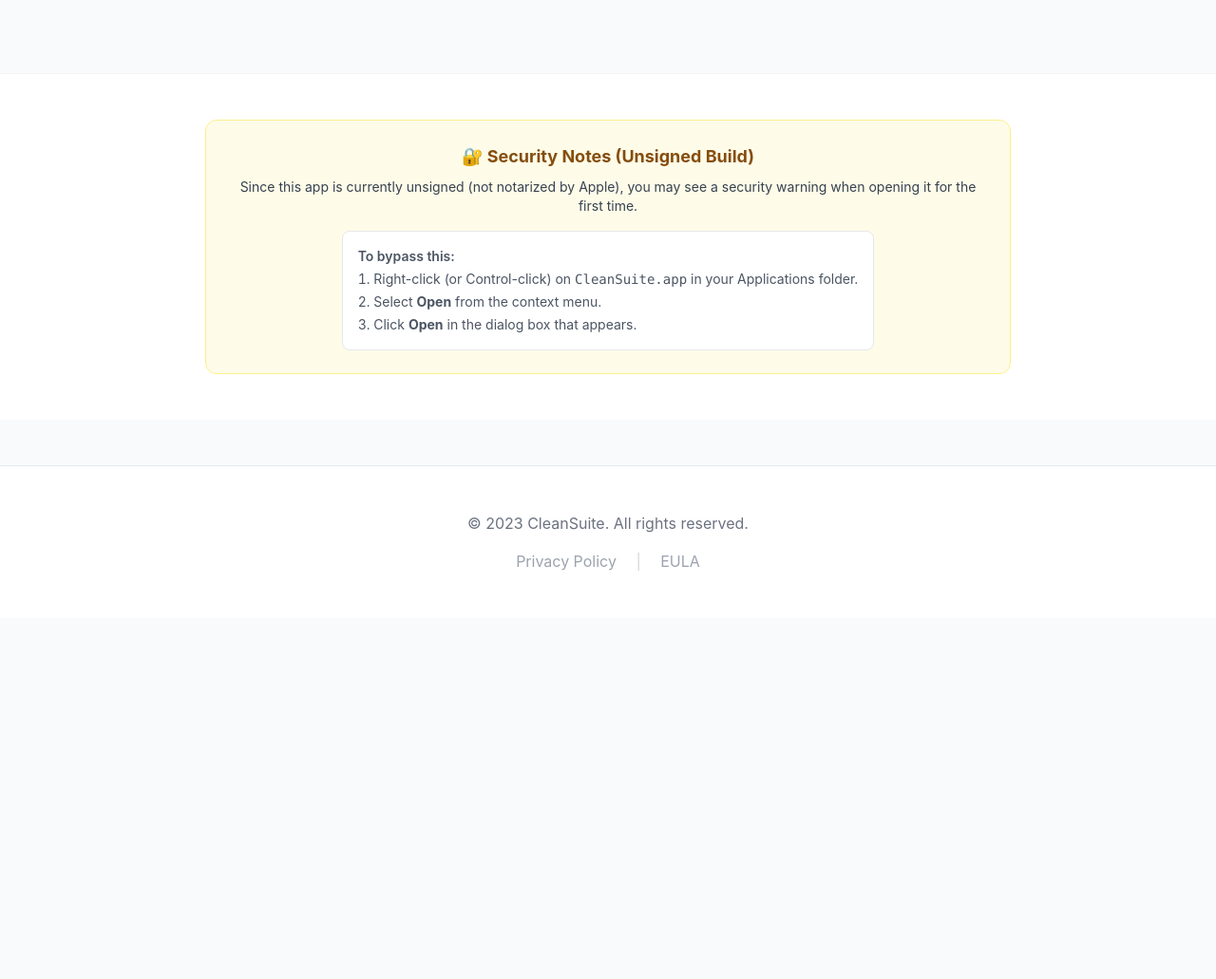
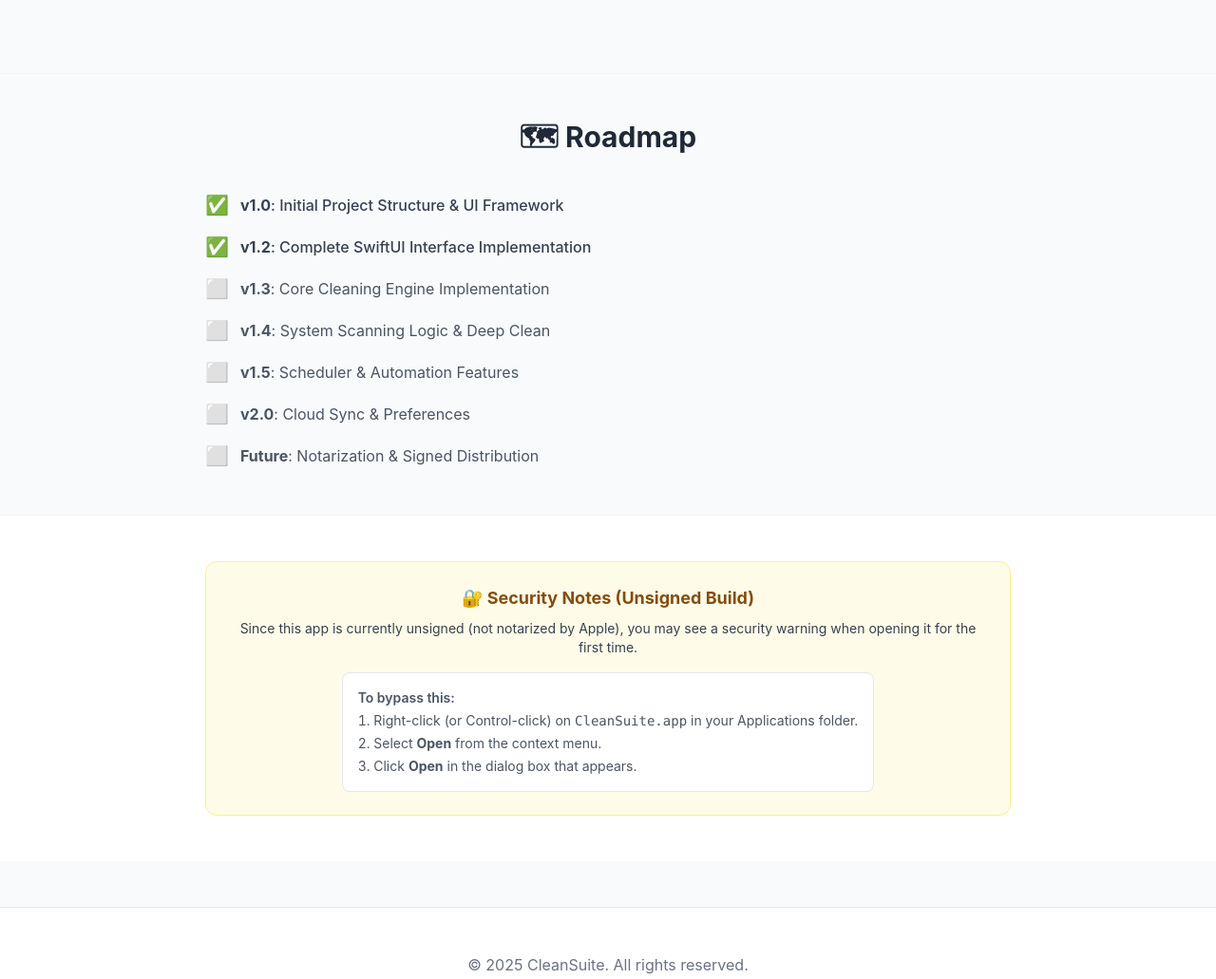
Before and after one commit to hjuming/WEDO-Link-CleanSuite, a plain HTML site: page docs/en/index.html in a window 1280 px wide. Shown: the part 1101-2132 px from the top of the page at 95% size. Before the commit the page ends 1752 px from the top, so only its background shows below. Drawn offline with nearby package versions, Linux system fonts and the light colour scheme; no server answers.

Commit message:
Update GitHub Pages: Add Roadmap and update copyright

```diff
--- a/docs/en/index.html
+++ b/docs/en/index.html
@@ -219,6 +219,51 @@
         </div>
     </section>
 
+    <!-- Roadmap -->
+    <section
+        class="py-12 bg-gray-50 dark:bg-gray-900 border-t border-gray-100 dark:border-gray-700 transition-colors duration-200">
+        <div class="max-w-4xl mx-auto px-6">
+            <h2 class="text-3xl font-bold text-center mb-10 text-gray-800 dark:text-white">🗺 Roadmap</h2>
+            <div class="space-y-4">
+                <div class="flex items-center space-x-3">
+                    <span class="text-green-500 text-xl">✅</span>
+                    <span class="text-gray-700 dark:text-gray-300 font-medium"><strong>v1.0</strong>: Initial Project
+                        Structure & UI Framework</span>
+                </div>
+                <div class="flex items-center space-x-3">
+                    <span class="text-green-500 text-xl">✅</span>
+                    <span class="text-gray-700 dark:text-gray-300 font-medium"><strong>v1.2</strong>: Complete SwiftUI
+                        Interface Implementation</span>
+                </div>
+                <div class="flex items-center space-x-3">
+                    <span class="text-gray-400 text-xl">⬜️</span>
+                    <span class="text-gray-600 dark:text-gray-400"><strong>v1.3</strong>: Core Cleaning Engine
+                        Implementation</span>
+                </div>
+                <div class="flex items-center space-x-3">
+                    <span class="text-gray-400 text-xl">⬜️</span>
+                    <span class="text-gray-600 dark:text-gray-400"><strong>v1.4</strong>: System Scanning Logic & Deep
+                        Clean</span>
+                </div>
+                <div class="flex items-center space-x-3">
+                    <span class="text-gray-400 text-xl">⬜️</span>
+                    <span class="text-gray-600 dark:text-gray-400"><strong>v1.5</strong>: Scheduler & Automation
+                        Features</span>
+                </div>
+                <div class="flex items-center space-x-3">
+                    <span class="text-gray-400 text-xl">⬜️</span>
+                    <span class="text-gray-600 dark:text-gray-400"><strong>v2.0</strong>: Cloud Sync &
+                        Preferences</span>
+                </div>
+                <div class="flex items-center space-x-3">
+                    <span class="text-gray-400 text-xl">⬜️</span>
+                    <span class="text-gray-600 dark:text-gray-400"><strong>Future</strong>: Notarization & Signed
+                        Distribution</span>
+                </div>
+            </div>
+        </div>
+    </section>
+
     <!-- Security Note -->
     <section
         class="py-12 bg-white dark:bg-gray-800 border-t border-gray-100 dark:border-gray-700 transition-colors duration-200">
@@ -249,7 +294,7 @@
     <footer class="bg-white dark:bg-gray-800 border-t border-gray-200 dark:border-gray-700 py-12 mt-12">
         <div class="max-w-7xl mx-auto px-4 sm:px-6 lg:px-8">
             <div class="text-center">
-                <p class="text-gray-500 dark:text-gray-400">&copy; 2023 CleanSuite. All rights reserved.</p>
+                <p class="text-gray-500 dark:text-gray-400">&copy; 2025 CleanSuite. All rights reserved.</p>
                 <div class="mt-4 space-x-4">
                     <a href="./privacy/en/" class="text-gray-400 hover:text-gray-500 dark:hover:text-gray-300">Privacy
                         Policy</a>
```
Also changed, not shown: docs/index.html (+38 -1 lines).
